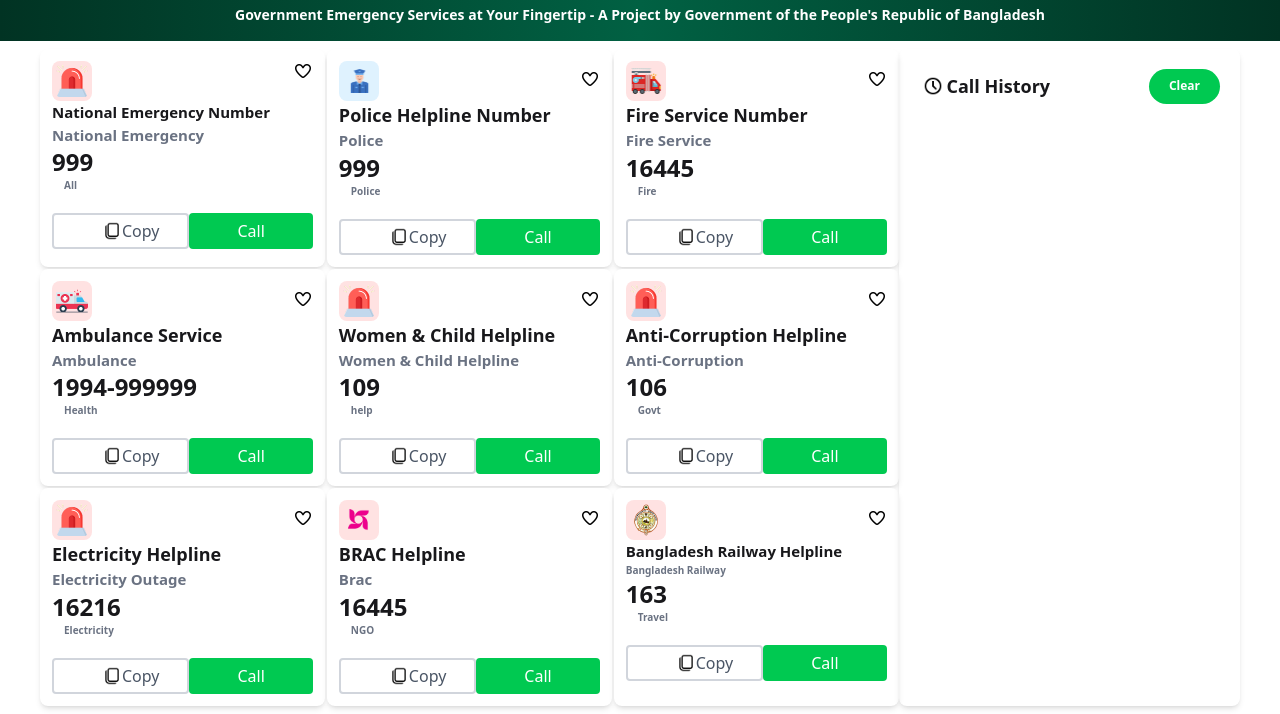
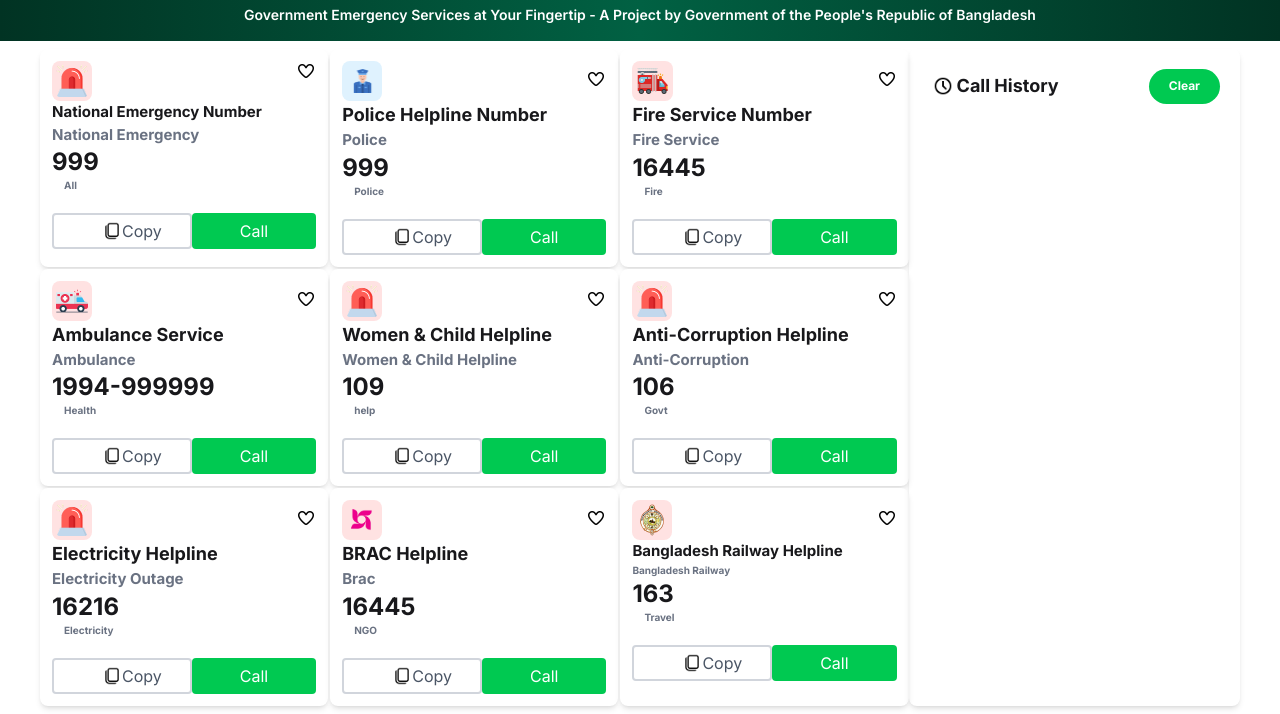
Before and after one commit to Sara-Anni/B12-A05, a plain HTML site: page index.html in a window 1280 px wide. Shown: the part 176-890 px from the top of the page. Drawn offline with nearby package versions, Linux system fonts and the light colour scheme; a web font is replaced by a local one.

Commit message:
launched the site

```diff
--- a/index.html
+++ b/index.html
@@ -14,7 +14,7 @@
 
         <title>Emergency Service</title>
 </head>
-<body >
+<body class="inter ">
     <!-- navbar -->
     <nav class="mx-2 sm:mx-10 my-2 sm:my-2">
         <div class="flex justify-between">
@@ -42,8 +42,7 @@
 
 
 
-    <div class="mx-2 sm:mx-10 my-2 sm:my-2 flex flex-col md:flex-row">
-
+ <div class="mx-2 sm:mx-10 my-2 sm:my-2 flex flex-col md:flex-row">
 <div class=" parent w-[100vw] md:w-[70vw] ">
     <!-- card 1  -->
     <div class="bg-white rounded-lg p-3 shadow-md ">
@@ -94,6 +93,7 @@
                     <button class="bg-green-500 text-white px-12 py-1 rounded hover:bg-green-600" onclick="addToCallHistory('Fire Service Number', '999', decreaseCoins)">Call</button>
                 </div>
     </div>
+
     <!-- card 4 -->
 
     <div class="
@@ -110,6 +110,8 @@
                     <button class="bg-green-500 text-white px-12 py-1 rounded hover:bg-green-600" onclick="addToCallHistory('Ambulance Service', '1995-999999', decreaseCoins)">Call</button>
                 </div>
     </div>
+
+
     <!-- card 5 -->
 
     <div class="
```
